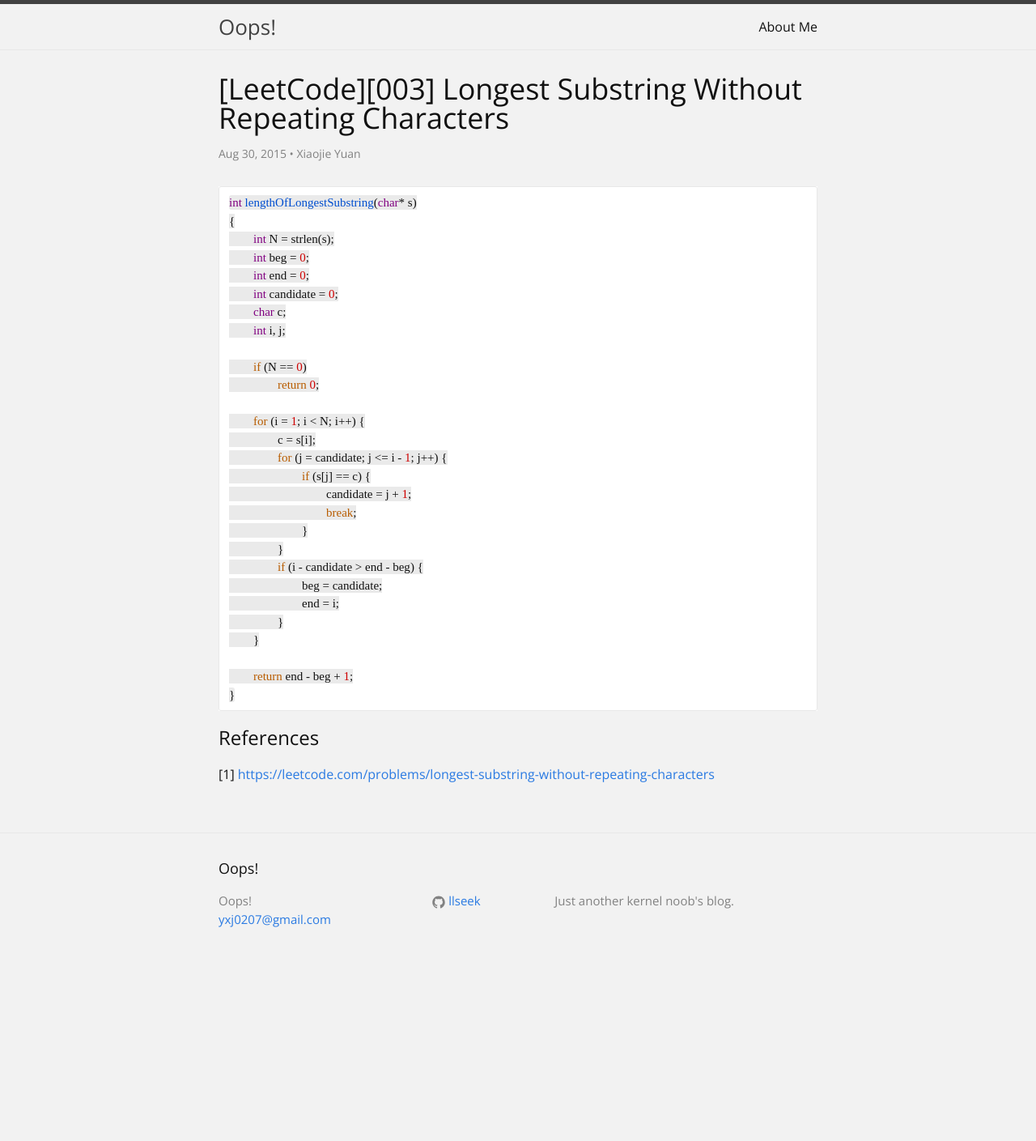
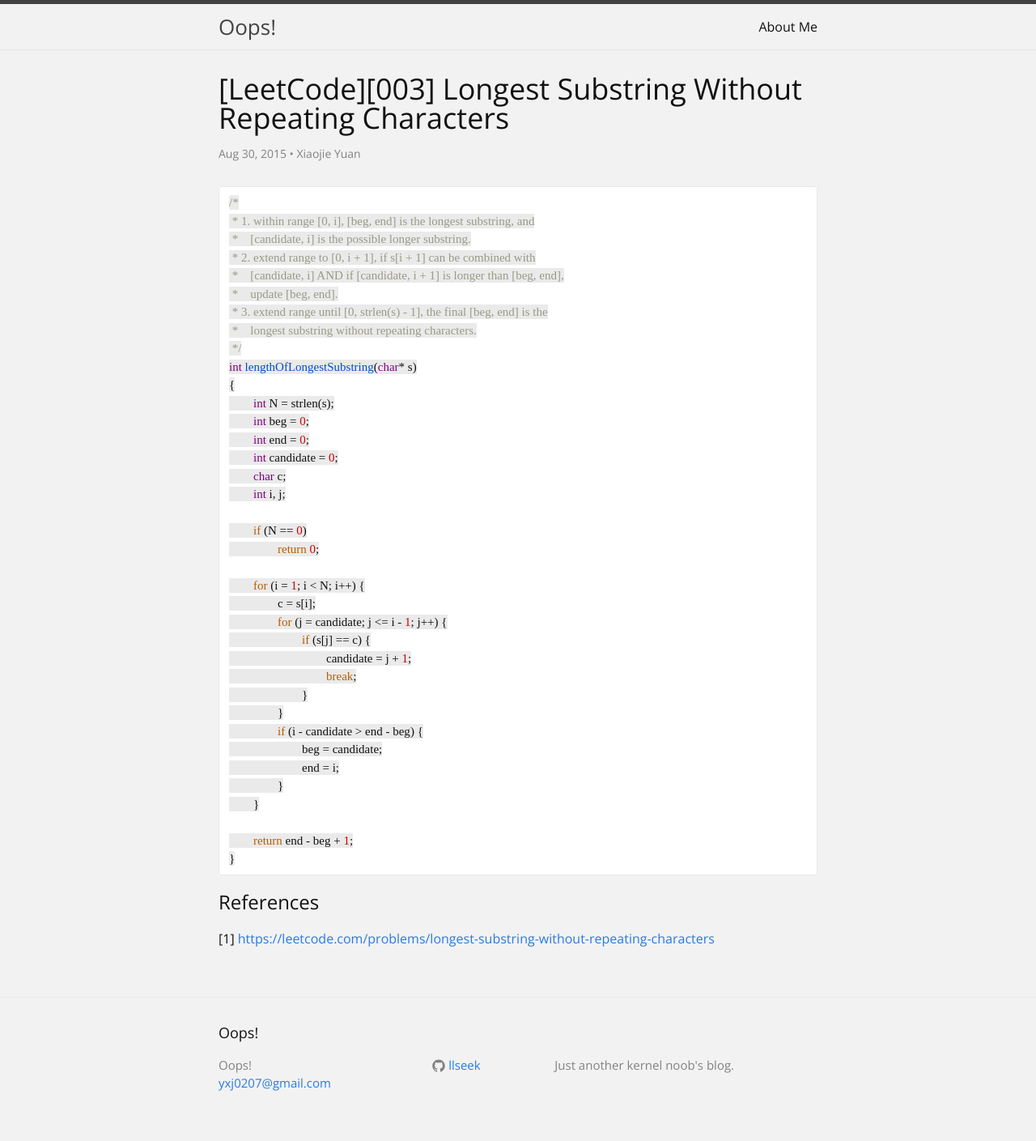
Before and after one commit to llseek/llseek.github.io, a Jekyll site: the page built from _posts/2015-08-30-leetcode-003-longest-substring-without-repeating-characters.md, in a window 1280 px wide. Shown: the whole page at 81% size. Built offline with Jekyll 4.4.1, drawn with Linux system fonts in a browser that asks for light colours; some web fonts are replaced; Markdown is read by kramdown in place of the engine named in the settings; before the commit the page ends 1206 px from its top, so only the background shows below that.

Commit message:
post: update 2015-08-30-leetcode-003-longest-substring-without-repeating-characters.md

````diff
--- a/_posts/2015-08-30-leetcode-003-longest-substring-without-repeating-characters.md
+++ b/_posts/2015-08-30-leetcode-003-longest-substring-without-repeating-characters.md
@@ -6,6 +6,15 @@ date: 2015-08-30
 ---
 
 ```c
+/*
+ * 1. within range [0, i], [beg, end] is the longest substring, and
+ *    [candidate, i] is the possible longer substring.
+ * 2. extend range to [0, i + 1], if s[i + 1] can be combined with
+ *    [candidate, i] AND if [candidate, i + 1] is longer than [beg, end],
+ *    update [beg, end].
+ * 3. extend range until [0, strlen(s) - 1], the final [beg, end] is the
+ *    longest substring without repeating characters.
+ */
 int lengthOfLongestSubstring(char* s)
 {
         int N = strlen(s);
````
